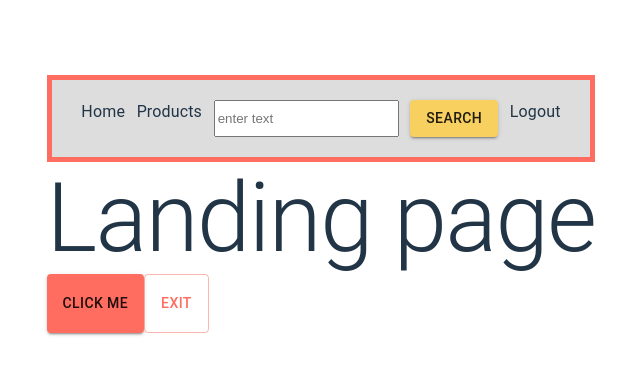
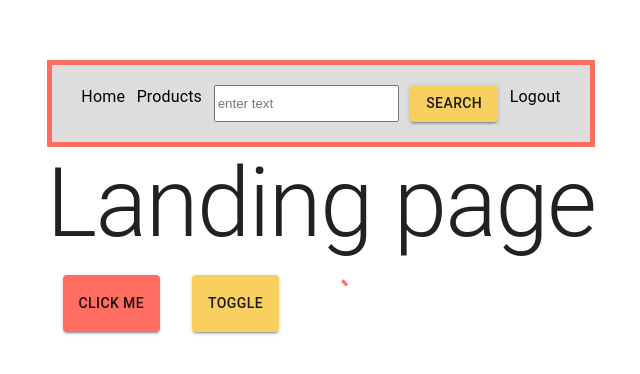
Before and after one commit to graviteja98/landingpage, a React (Vite) app in the folder vite-project/: page / in a window 1280 px wide. Shown: the part 196-570 px from the top of the page, without its empty margins (319-959 px from the left). Built offline with nearby package versions, Linux system fonts and the light colour scheme.

Commit message:
changed buttons and added mode

```diff
--- a/vite-project/src/components/Landingpage.jsx
+++ b/vite-project/src/components/Landingpage.jsx
@@ -1,19 +1,23 @@
 import React from 'react'
-import { Typography,Button, Stack } from '@mui/material'
+import { Typography,Button, Stack, CircularProgress, Container } from '@mui/material'
 import Topbar from './Topbar';
 
 function Landingpage() {
+  const clickHandler = ()=>{
+
+  }
   return (
-    <div>
+   <Container>
       <Topbar/>
       <Stack direction="column">
       <Typography variant="h1">Landing page</Typography>
       <Stack direction="row">
-      <Button variant='contained'>Click Me</Button>
-      <Button sx={{p:2}} variant='outlined'>Exit</Button>
+      <Button variant='contained' sx={{p:2,m:2}}>Click Me</Button>
+      <Button onClick={clickHandler} sx={{p:2,m:2}} variant='contained' color="secondary">Toggle</Button>
+      <CircularProgress sx={{m:2}}/>
       </Stack>
       </Stack>
-      </div>
+      </Container>
   );
 }
 
--- a/vite-project/src/components/Topbar.jsx
+++ b/vite-project/src/components/Topbar.jsx
@@ -5,11 +5,11 @@ function Topbar() {
   return (
     <div>
       <Container color="primary" sx={{padding:"20px",background:"#ddd",display:"flex",justifyContent:"space-around",border:5,borderColor:"primary.main"}}>
-            <Typography >Home</Typography>
-            <Typography>Products</Typography>
+            <Typography color="#000" >Home</Typography>
+            <Typography color="#000">Products</Typography>
             <input type="text" placeholder='enter text'/>
-            <Button variant="contained" color="secondary">Search</Button>
-            <Typography>Logout</Typography>
+            <Button variant="contained" color="secondary" >Search</Button>
+            <Typography color="#000">Logout</Typography>
         </Container>
     </div>
   )
--- /dev/null
+++ b/vite-project/src/contexts/Themecontext.jsx
@@ -0,0 +1,3 @@
+import { createContext } from "react";
+
+export const Themecontext = createContext({})
--- a/vite-project/src/main.jsx
+++ b/vite-project/src/main.jsx
@@ -2,13 +2,20 @@ import React from 'react'
 import ReactDOM from 'react-dom/client'
 import App from './App'
 import './index.css'
-import { ThemeProvider, createTheme } from '@mui/material'
+import { CssBaseline, ThemeProvider, createTheme } from '@mui/material'
+import { Themecontext } from './contexts/Themecontext';
+const root = ReactDOM.createRoot(document.getElementById('root'))
 
-
-const root = ReactDOM.createRoot(document.getElementById('root'))
+const getTheme = (a)=>{
+  if(a)
+return a
+else
+return "light"
+}
 
 const theme = createTheme({
   palette:{
+    mode : "light",
     primary : {
       main : "#FF6D60",
     },
@@ -18,10 +25,15 @@ const theme = createTheme({
 
   }
 })
+
 root.render(
   <React.StrictMode>
+    <Themecontext.Provider value={getTheme}>
     <ThemeProvider theme={theme}>
+      <CssBaseline>
     <App />
+    </CssBaseline>
     </ThemeProvider>
+    </Themecontext.Provider>
   </React.StrictMode>,
 )
```
